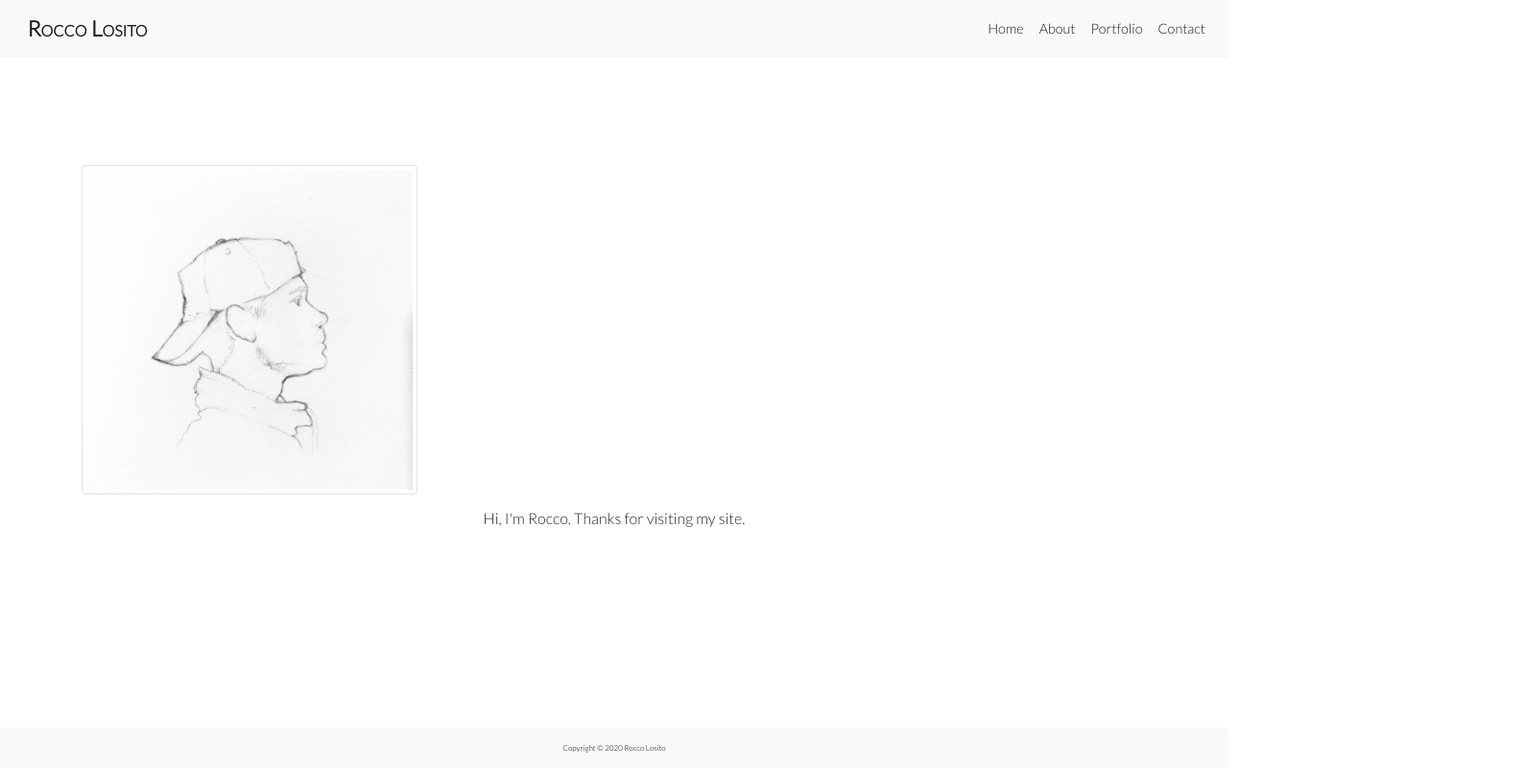
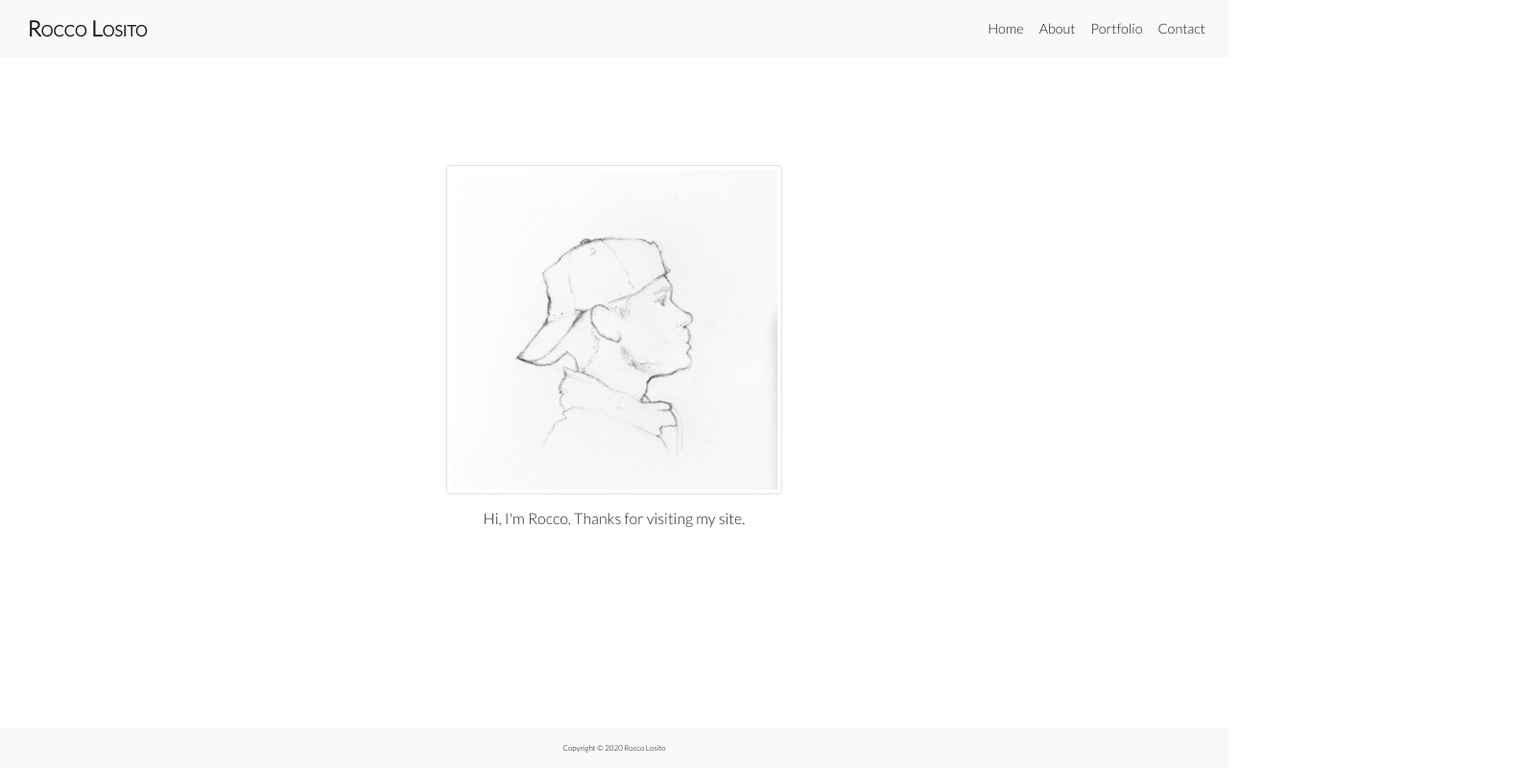
Before and after one commit to roccolosito/Homework2, a plain HTML site: page index.html in a window 1280 px wide. Shown: the whole page at 96% size, 1590 px wide, since content can reach past the window. Drawn offline with nearby package versions, Linux system fonts and the light colour scheme.

Commit message:
fixed homepage image alignment

```diff
--- a/css/style.css
+++ b/css/style.css
@@ -40,6 +40,7 @@
     margin-right: 4%;
     margin-top: -50px;
     margin-bottom: 0%;
+    margin-left: 380px;
     text-align: center;
     font-size: 0.4rem;
 }
```
